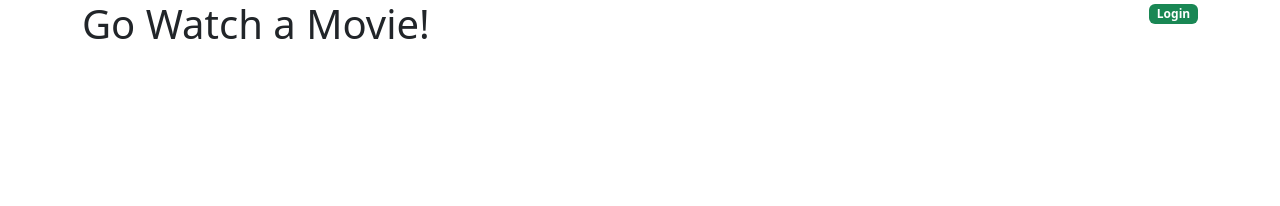
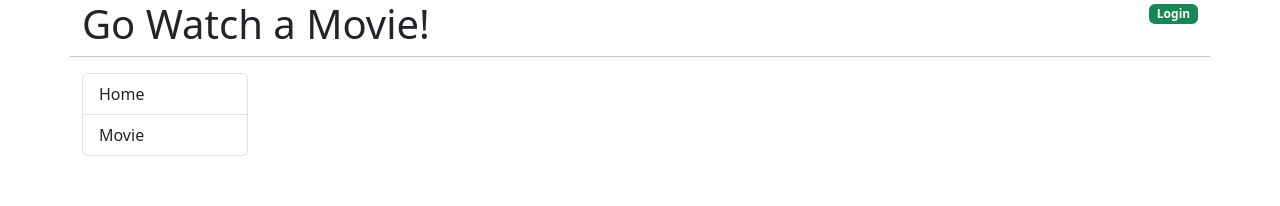
Before and after one commit to kenya6565/go-movies-front-end, a React (Create React App) app: page / in a window 1280 px wide. Shown: the top 206 px of the page. Built offline with nearby package versions, Linux system fonts and the light colour scheme.

Commit message:
fix App.tsx

```diff
--- a/src/App.tsx
+++ b/src/App.tsx
@@ -12,6 +12,22 @@ function App() {
             <span className="badge bg-success">Login</span>
           </a>
         </div>
+        <hr className="md-3" />
+      </div>
+      <div className="row">
+        <div className="col-md-2">
+          <nav>
+            <div className="list-group">
+              <a href="" className="list-group-item list-group-item-action">
+                Home
+              </a>
+              <a href="" className="list-group-item list-group-item-action">
+                Movie
+              </a>
+            </div>
+          </nav>
+        </div>
+        <div className="col-md-10"></div>
       </div>
     </div>
   );
```
